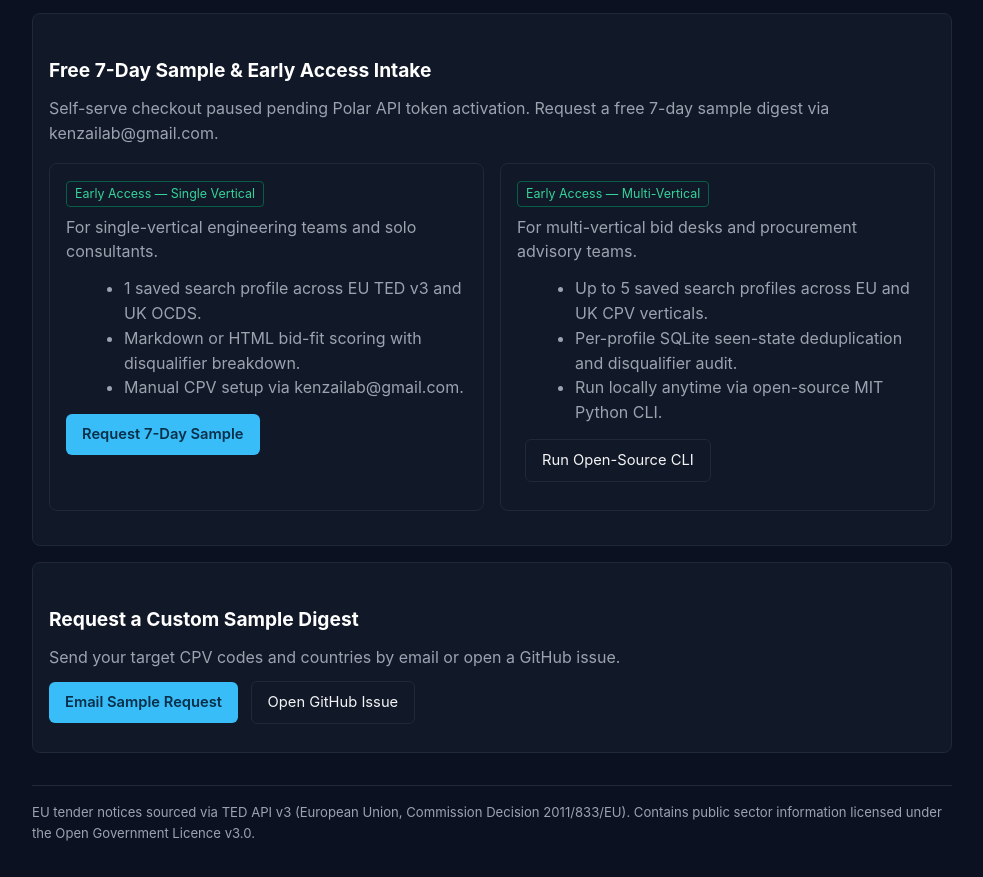
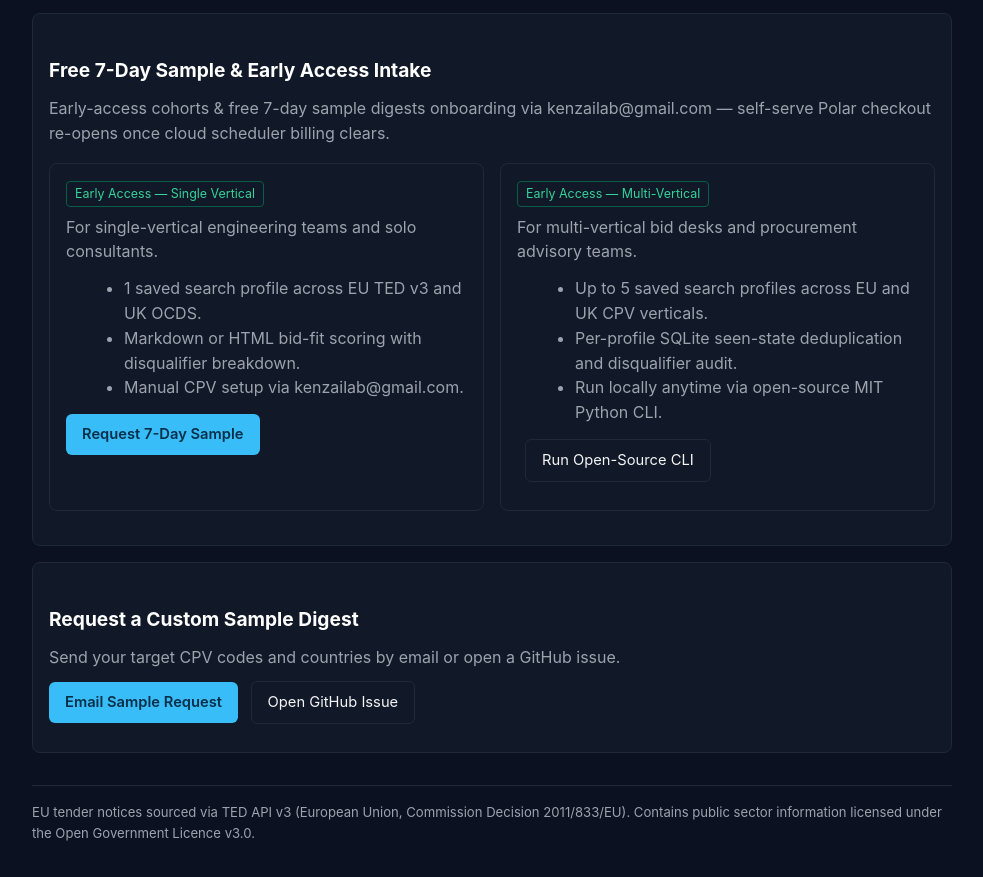
Before and after one commit to shiny-apricot/tender-radar, a plain HTML site: page docs/index.html in a window 1280 px wide. Shown: the part 1110-1987 px from the top of the page, without its empty margins (148-1131 px from the left). Drawn offline with Linux system fonts and the light colour scheme.

Commit message:
docs: align early-access cohort wording per BM-026 Law XIII

```diff
--- a/docs/index.html
+++ b/docs/index.html
@@ -94,7 +94,7 @@ Link: https://ted.europa.eu/en/notice/-/detail/756436-2026</code></pre>
 
       <section class="card" style="margin-top: 16px;">
         <h2>Free 7-Day Sample &amp; Early Access Intake</h2>
-        <p>Self-serve checkout paused pending Polar API token activation. Request a free 7-day sample digest via kenzailab@gmail.com.</p>
+        <p>Early-access cohorts &amp; free 7-day sample digests onboarding via kenzailab@gmail.com — self-serve Polar checkout re-opens once cloud scheduler billing clears.</p>
         <div class="grid">
           <div class="card">
             <span class="tag">Early Access — Single Vertical</span>
```
Also changed, not shown: 2 other files.
